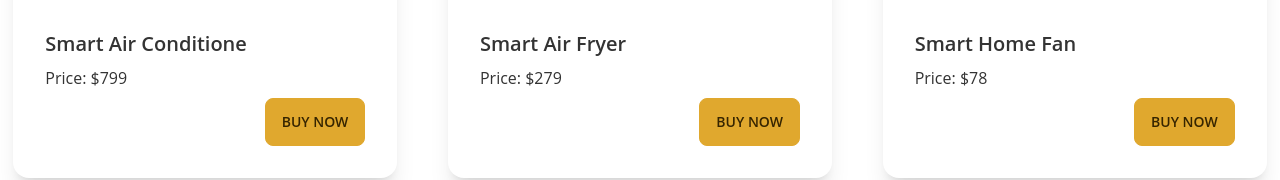
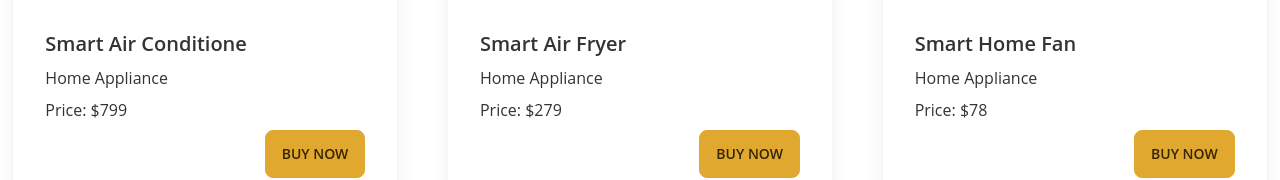
Before and after one commit to arifuddinraihan/check-animations, a React (Create React App) app: page /shop in a window 1280 px wide. Shown: the part 434-614 px from the top of the page. Built offline with nearby package versions, Linux system fonts and the light colour scheme.

Commit message:
btn added adtocart

```diff
--- a/src/Components/Card/Card.js
+++ b/src/Components/Card/Card.js
@@ -1,15 +1,17 @@
 import React from 'react';
 
-const Card = ({product}) => {
-    const {name, price, picture} = product;
+const Card = ({product , addToCart}) => {
+    const {name, price, picture, category} = product;
+
     return (
         <div className="card w-4/5 md:w-2/3 lg:w-96 h-fit bg-base-100 shadow-xl">
             <figure><img src={picture} alt={name} className="object-contain h-full w-full rounded-lg"/></figure>
             <div className="card-body text-start">
                 <h2 className="card-title">{name ? name.slice(0, 20) : "N/ A"}</h2>
+                <p>{category}</p>
                 <p>Price: ${price}</p>
                 <div className="card-actions justify-end">
-                    <button
+                    <button onClick={addToCart}
                     className="btn btn-primary">Buy Now</button>
                 </div>
             </div>
--- a/src/Components/Shop/Shop.js
+++ b/src/Components/Shop/Shop.js
@@ -7,6 +7,9 @@ import './Shop.css'
 
 const Shop = () => {
     const products = useContext(ProductsContext)
+    const addToCart = () => {
+        console.log("btn click")
+    };
     return (
         <div className='text-center my-4'>
             <h2 className='text-bold text-lg md:text-2xl'>Check out this Products</h2>
@@ -14,6 +17,7 @@ const Shop = () => {
                 {
                     products.map(product => <Card
                         key={product.id}
+                        addToCart={addToCart}
                         product={product}>
 
                         </Card>)
```
Also changed, not shown: public/products.json (indentation only).
